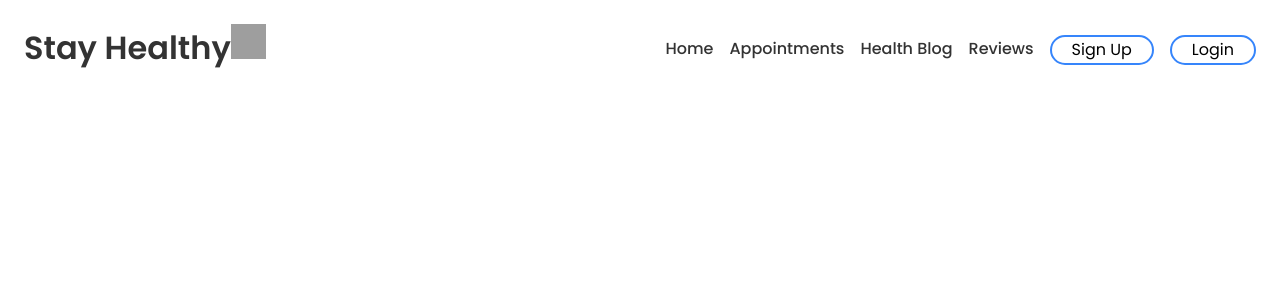
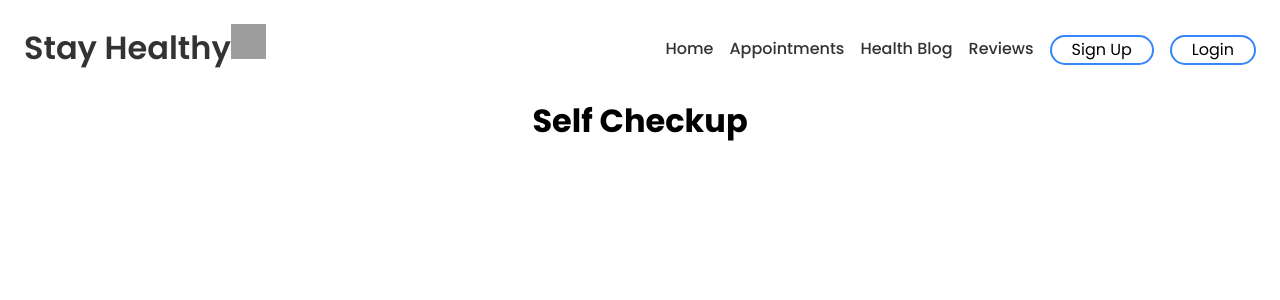
Before and after one commit to JoeyScottSchronce/frontend_developer_capstone_project, a React (Create React App) app: page /SelfCheckup in a window 1280 px wide. Shown: the top 300 px of the page. Built offline with nearby package versions, Linux system fonts and the light colour scheme; grey boxes are pictures that could not be loaded.

Commit message:
updated self checkup css

```diff
--- a/src/App.jsx
+++ b/src/App.jsx
@@ -13,7 +13,7 @@ import Notification from './Components/Notification/Notification';
 import ReviewForm from './Components/ReviewForm/ReviewForm';
 import { NotificationProvider } from './Components/Notification/NotificationContext';
 import HealthTips from './Components/HealthTips/HealthTips';
-import SelfCheckup from './Components/SelfCheckup';
+import SelfCheckup from './Components/SelfCheckup/SelfCheckup';
 
 function App() {
   return (
--- /dev/null
+++ b/src/Components/SelfCheckup/SelfCheckup.css
@@ -0,0 +1,3 @@
+.self-checkup-container {
+    margin: 100px;
+}
--- a/src/Components/SelfCheckup.jsx
+++ b/src/Components/SelfCheckup/SelfCheckup.jsx
@@ -1,9 +1,10 @@
 import React from "react";
+import './SelfCheckup.css';
 
 function SelfCheckup() {
     return(
-        <div>
-
+        <div className="self-checkup-container">
+            <h1>Self Checkup</h1>
         </div>
     )
 }
```
